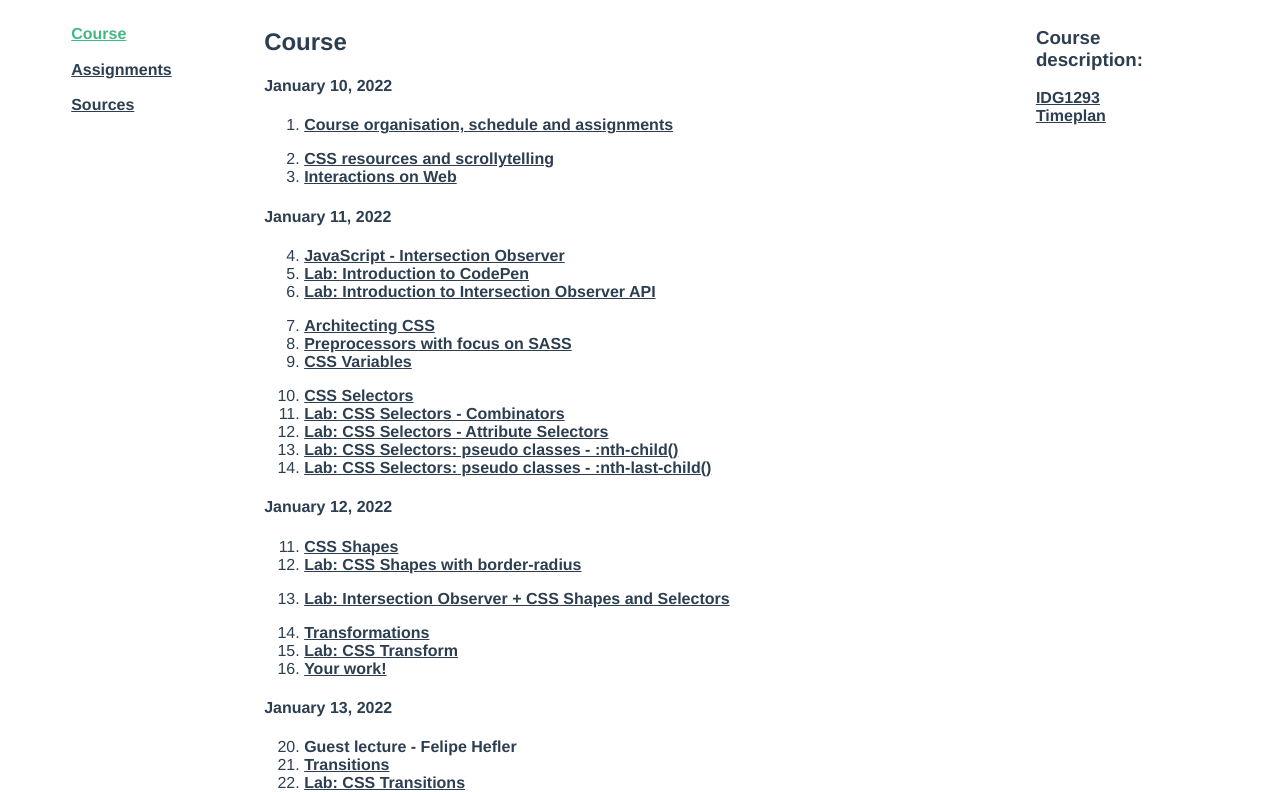
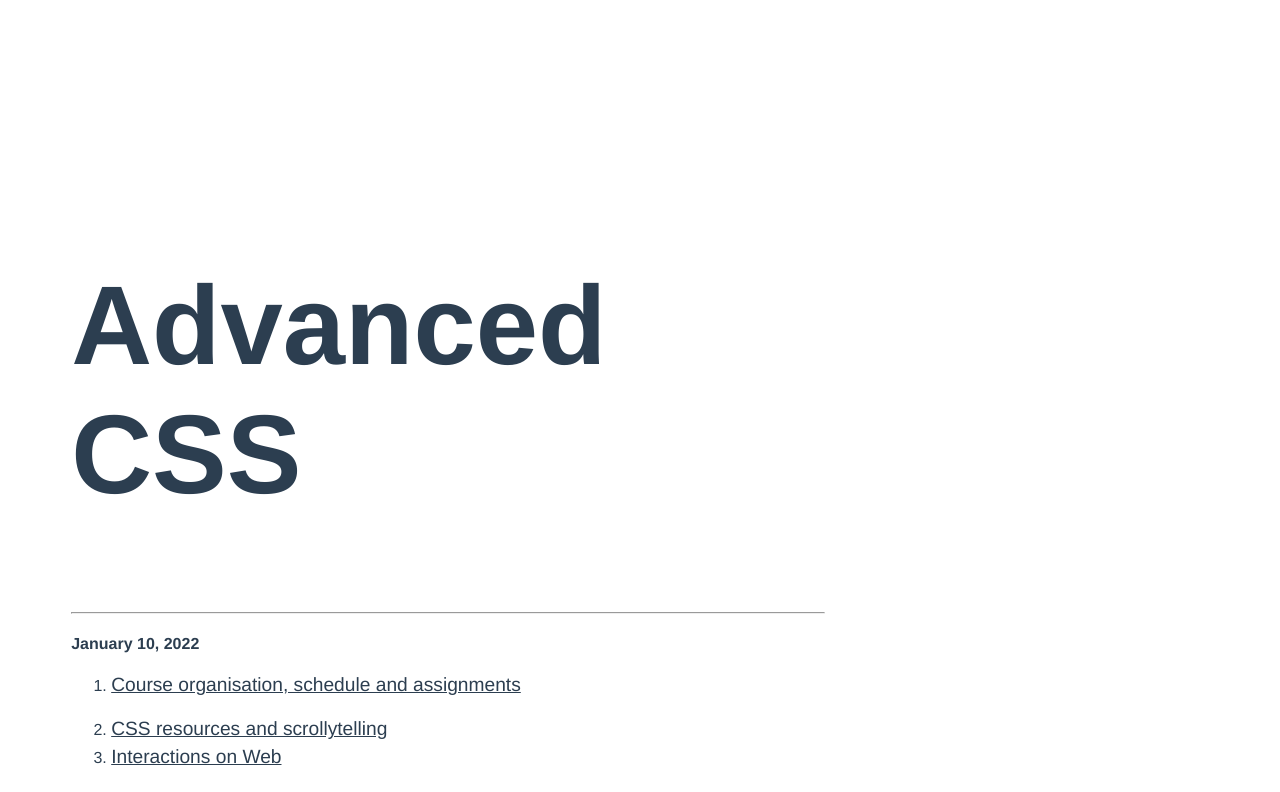
Before and after one commit to aniWeyn/advancedcss2023, a Vue app: page / in a window 1280 px wide. Shown: the top 792 px of the page. Built offline with nearby package versions, Linux system fonts and the light colour scheme.

Commit message:
new look, some cleaning

```diff
--- a/src/assets/styles/_layout.scss
+++ b/src/assets/styles/_layout.scss
@@ -14,12 +14,8 @@
       grid-column: col-start / span 3;
       grid-row: 3;
     }
-    .ad {
-      grid-column: col-start / span 3;
-      grid-row: 4;
-    }
     .content, .main-footer {
-      grid-column: col-start 4 / span 9;
+      grid-column: col-start 1 / span 9;
     }
     nav a {
       display: flex;
@@ -33,16 +29,11 @@
       grid-row: 1 / 4;
     }
     .content {
-      grid-column: col-start 3 / span 8;
+      grid-column: col-start / span 8;
       grid-row: 1 / 4;
     }
     .side {
-      grid-column: col-start 11 / span 2;
-      grid-row: 1;
-    }
-    .ad {
-      grid-column: col-start 11 / span 2;
-      grid-row: 3;
+      grid-column: col-start / span 2;
     }
     .main-footer {
       grid-column: col-start / span 12;
--- a/src/assets/styles/index.css
+++ b/src/assets/styles/index.css
@@ -16,13 +16,8 @@
     -ms-grid-row: 3;
     grid-row: 3;
   }
-  .ad {
-    grid-column: col-start / span 3;
-    -ms-grid-row: 4;
-    grid-row: 4;
-  }
   .content, .main-footer {
-    grid-column: col-start 4 / span 9;
+    grid-column: col-start 1 / span 9;
   }
   nav a {
     display: -webkit-box;
@@ -42,20 +37,13 @@
     grid-row: 1 / 4;
   }
   .content {
-    grid-column: col-start 3 / span 8;
+    grid-column: col-start / span 8;
     -ms-grid-row: 1;
     -ms-grid-row-span: 3;
     grid-row: 1 / 4;
   }
   .side {
-    grid-column: col-start 11 / span 2;
-    -ms-grid-row: 1;
-    grid-row: 1;
-  }
-  .ad {
-    grid-column: col-start 11 / span 2;
-    -ms-grid-row: 3;
-    grid-row: 3;
+    grid-column: col-start / span 2;
   }
   .main-footer {
     grid-column: col-start / span 12;
--- a/src/components/Navigation.vue
+++ b/src/components/Navigation.vue
@@ -1,8 +1,8 @@
 <template>
   <nav id="nav" class="main-nav nav">
-    <router-link to="/" class="main-nav__link">Course</router-link>
+    <router-link to="/" class="main-nav__link">Advanced CSS</router-link>
     <router-link to="/assignments" class="main-nav__link">Assignments</router-link>
-    <router-link to="/sources" class="main-nav__link">Sources</router-link>
+    <router-link to="/resources" class="main-nav__link">Resources</router-link>
   </nav>
 </template>
 
--- a/src/components/Sidebar.vue
+++ /dev/null
@@ -1,32 +0,0 @@
-<template>
-  <aside class="side">
-    <h3>Course description:</h3>
-    <a
-      target="_blank"
-      href="https://www.ntnu.edu/studies/courses/IDG1293#tab=omEmnet"
-      >IDG1293</a
-    >
-    <br />
-    <a
-      target="_blank"
-      href="https://www.ntnu.edu/studies/courses/IDG1293#tab=timeplan"
-      >Timeplan</a
-    >
-  </aside>
-</template>
-
-<script>
-export default {
-  name: "Sidebar",
-  props: {
-    msg: String,
-  },
-};
-</script>
-
-<style scoped>
-aside{
-    position: sticky;
-  top: 0;
-}
-</style>
--- a/src/components/Sources.vue
+++ b/src/components/Sources.vue
@@ -1,6 +1,18 @@
 <template>
   <div>
-    <h3>Sources:</h3>
+    <h3>Course description:</h3>
+    <a
+      target="_blank"
+      href="https://www.ntnu.edu/studies/courses/IDG1293#tab=omEmnet"
+      >IDG1293</a
+    >
+    <br />
+    <a
+      target="_blank"
+      href="https://www.ntnu.edu/studies/courses/IDG1293#tab=timeplan"
+      >Timeplan</a
+    >
+    <h3>Resources:</h3>
     <a target="_blank" href="https://9elements.com/bem-cheat-sheet/">BEM</a>
     <br />
     <a target="_blank" href="https://yoksel.github.io/flex-cheatsheet/"
--- a/src/router/index.js
+++ b/src/router/index.js
@@ -20,8 +20,8 @@ const routes = [
       import(/* webpackChunkName: "about" */ "../views/Assignments.vue"),
   },
   {
-    path: "/sources",
-    name: "Sources",
+    path: "/resources",
+    name: "Resources",
     // route level code-splitting
     // this generates a separate chunk (about.[hash].js) for this route
     // which is lazy-loaded when the route is visited.
@@ -36,15 +36,6 @@ const routes = [
     // which is lazy-loaded when the route is visited.
     component: () =>
       import(/* webpackChunkName: "about" */ "../views/Random.vue"),
-  },
-  {
-    path: "/refactoring",
-    name: "Refactoring Plan",
-    // route level code-splitting
-    // this generates a separate chunk (about.[hash].js) for this route
-    // which is lazy-loaded when the route is visited.
-    component: () =>
-      import(/* webpackChunkName: "about" */ "../views/RefactoringPlan.vue"),
   },
   {
     path: "/lecture00",
--- a/src/views/Home.vue
+++ b/src/views/Home.vue
@@ -1,8 +1,11 @@
 <template>
   <div class="wrapper">
-    <Navigation />
     <article class="content">
-      <h1>Course</h1>
+      <div class="slide1">
+      <h1 class="title">Advanced CSS</h1>
+            <hr>
+      </div>
+      <div class="list">
       <h4>January 10, 2022</h4>
       <ol>
         <li>
@@ -303,30 +306,87 @@
         </li>
         <li>Individual Report</li>
       </ol>
+      </div>
     </article>
-    <Sidebar />
-    <Footer />
+    <!--     <Navigation /> -->
   </div>
 </template>
 
 <script>
 // @ is an alias to /src
-import Sidebar from "@/components/Sidebar";
-import Footer from "@/components/Footer";
-import Navigation from "@/components/Navigation";
+// import Navigation from "@/components/Navigation";
 
 export default {
   name: "Home",
   components: {
-    Sidebar,
-    Footer,
-    Navigation,
+    //Navigation,
   },
 };
 </script>
 
-<style>
-.slide {
-  min-height: 100vh;
+<style scss>
+@keyframes leftRight {
+  0% {
+    opacity: 0;
+    width: 0%;
+    /*transform: translateX(-10000px);*/
+  }
+  90%{
+    opacity: 0.7;
+    width: 50%;
+  }
+  100% {
+    opacity: 1;
+    width: 100%;
+    /*transform: translateX(0px);*/
+  }
+}
+
+hr {
+  animation: 2s ease-out 0s 1 leftRight;
+  width: 100%;
+}
+
+
+@keyframes slideUp {
+  0% {
+    min-height: 100vh;
+  }
+  100% {
+    min-height: 50vh;
+  }
+}
+
+.slide1 {
+  min-height: 50vh;
+  animation: 2s ease-out 0s 1 slideUp;
+}
+
+@keyframes welcome {
+  0% {
+    opacity: 0;
+  }
+  90%{
+    opacity: 0.7;
+  }
+  100% {
+    opacity: 1;
+  }
+}
+
+.title{
+  padding-top: 20vh;
+  font-size: 7rem;
+  font-weight: 900;
+  animation: 2s ease-out 0s 1 welcome;
+}
+
+.list a{
+  font-weight: 400;
+  font-size: 1.2rem;
+}
+
+.list li{
+  padding-bottom: 6px;
 }
 </style>
--- a/src/views/Random.vue
+++ b/src/views/Random.vue
@@ -10,25 +10,16 @@
         </div>
       </div>
     </article>
-    <Sidebar />
-    <Sources />
-    <Footer />
   </div>
 </template>
 <script>
 import Navigation from "@/components/Navigation";
-import Sidebar from "@/components/Sidebar";
-import Sources from "@/components/Sources";
-import Footer from "@/components/Footer";
 import shuffle from "lodash/shuffle";
 
 export default {
   name: "Random",
   components: {
     Navigation,
-    Sidebar,
-    Sources,
-    Footer,
   },
   data() {
     return {
--- a/src/views/RefactoringPlan.vue
+++ /dev/null
@@ -1,39 +0,0 @@
-<template>
-  <div class="wrapper">
-    <Navigation />
-    <article class="content">
-      <div class="about">
-        <h1>Refactoring</h1>
-        <ul>
-          <li>Add for every component a separate slide number in routing</li>
-          <li>Add bottom navigation menu</li>
-          <li>Make more impressive home page</li>
-          <li>Move to VueJS3</li>
-        </ul>
-      </div>
-    </article>
-    <Sidebar />
-    <Sources />
-    <Footer />
-  </div>
-</template>
-<script>
-import Navigation from "@/components/Navigation";
-import Sidebar from "@/components/Sidebar";
-import Sources from "@/components/Sources";
-import Footer from "@/components/Footer";
-
-export default {
-  name: "Random",
-  components: {
-    Navigation,
-    Sidebar,
-    Sources,
-    Footer,
-  },
-  data() {
-    return {};
-  },
-  methods: {},
-};
-</script>
```
Also changed, not shown: src/views/About.vue (+0 -9 lines), 1 other file (tests, documents, lock files or other folders).
